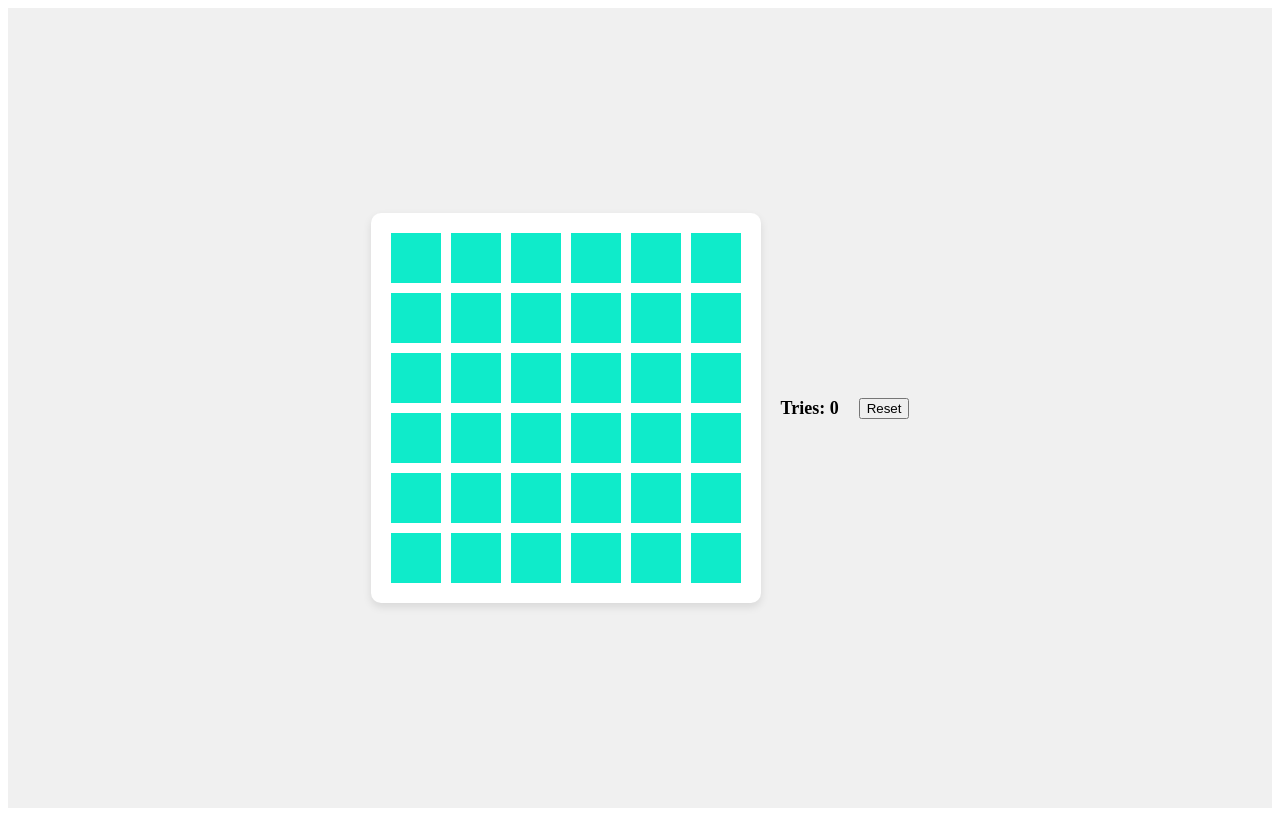
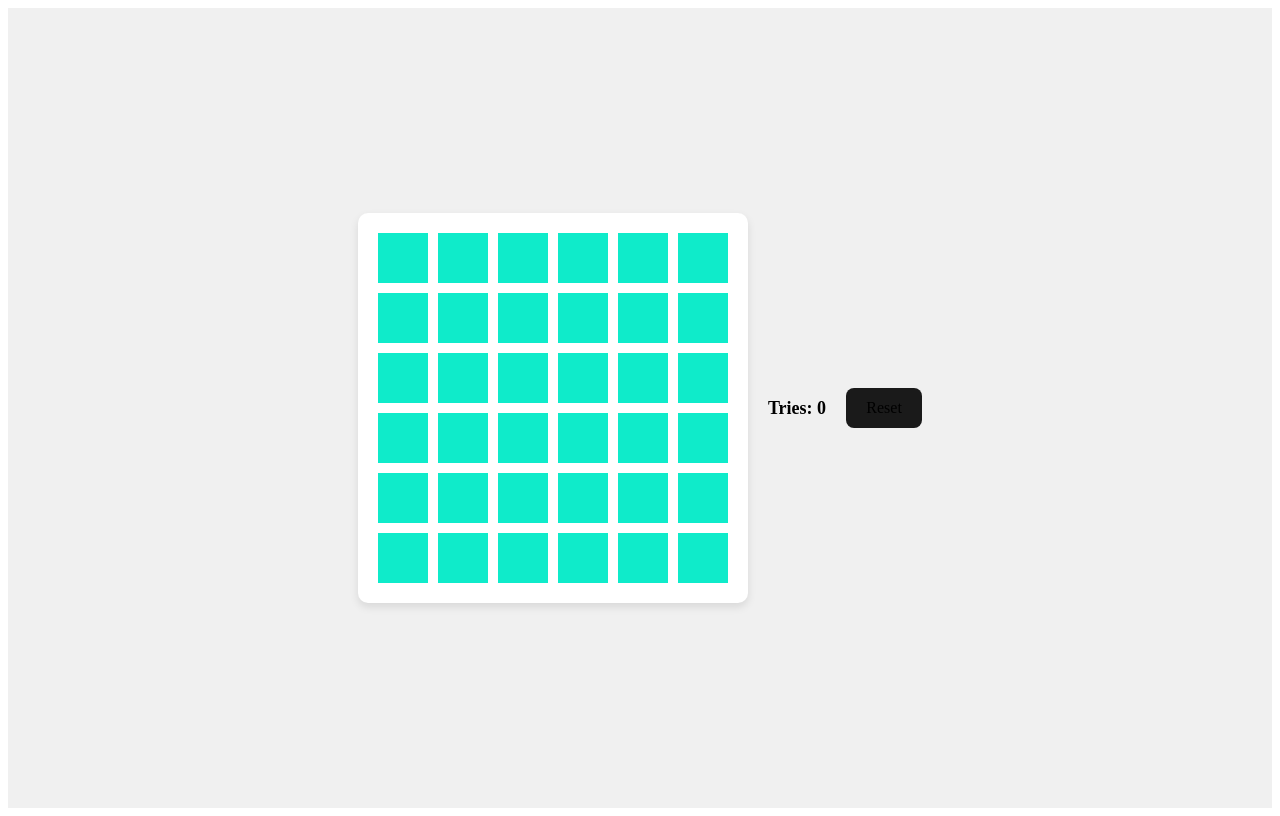
Before and after one commit to senisyom/homework-54, a React (Vite) app: page / in a window 1280 px wide. Built offline with nearby package versions, Linux system fonts and the light colour scheme.

Commit message:
Создал стили для кнопки рестарта и распределил все компоненты по нужным папкам

```diff
--- a/src/assets/components/ResetButton/ResetButton.css
+++ b/src/assets/components/ResetButton/ResetButton.css
@@ -0,0 +1,20 @@
+.reset-button {
+    border-radius: 8px;
+    border: 1px solid transparent;
+    padding: 0.6em 1.2em;
+    font-size: 1em;
+    font-weight: 500;
+    font-family: inherit;
+    background-color: #1a1a1a;
+    cursor: pointer;
+    transition: border-color 0.25s;
+}
+
+.reset-button:hover {
+    border-color: #646cff;
+}
+
+.reset-button:focus,
+.reset-button:focus-visible {
+    outline: 4px auto -webkit-focus-ring-color;
+}
--- a/src/assets/components/ResetButton/ResetButton.tsx
+++ b/src/assets/components/ResetButton/ResetButton.tsx
@@ -7,7 +7,7 @@
 
 const ResetButton: React.FC<ResetProps> = ({onClick}) => {
     return (
-        <button className="resetButton" onClick={onClick}>
+        <button className="reset-button" onClick={onClick}>
             Reset
         </button>
     )
```
